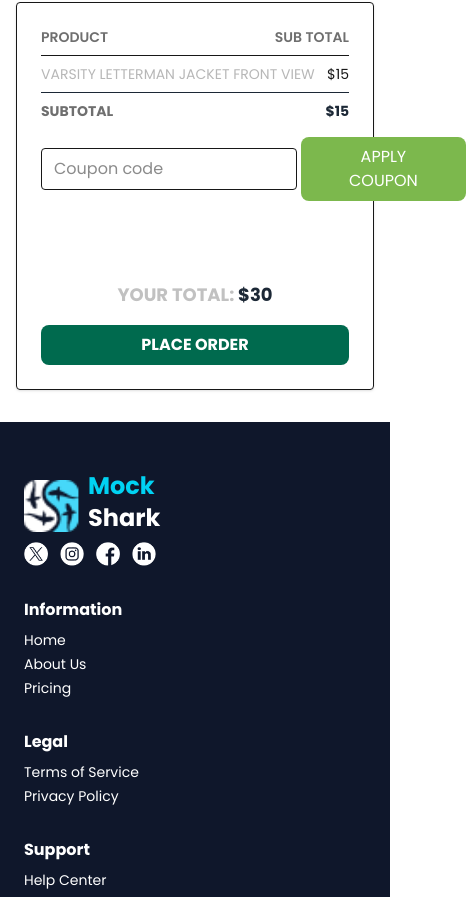
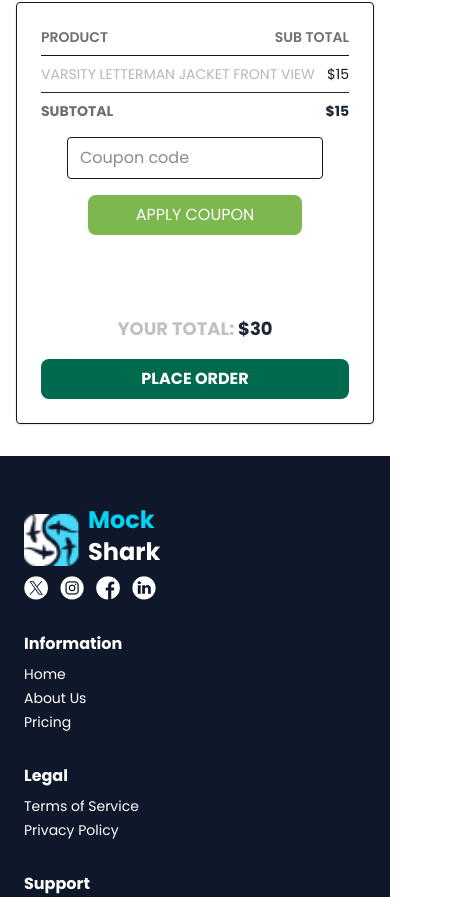
Before and after one commit to OmarFaruque/mockshark, a Next.js app: page /checkout in a window 390 px wide. Shown: the part 967-1864 px from the top of the page, 466 px wide, since content can reach past the window. Built offline with nearby package versions, Linux system fonts and the light colour scheme.

Commit message:
checkout page updated

```diff
--- a/src/app/checkout/page.jsx
+++ b/src/app/checkout/page.jsx
@@ -63,7 +63,7 @@ const Page = () => {
               </div>
             </div>
 
-           <div className="flex items-center justify-between gap-1 mb-4">
+           <div className="flex items-center flex-col lg:flex-row lg:justify-between gap-4 lg:gap-1 mb-4">
               <input type="text" placeholder="Coupon code" className="border px-3 py-2 rounded w-64 " />
               <button className="bg-[#7CB84D] text-white px-12 py-2 rounded-lg hover:bg-green-700">APPLY COUPON</button>
             </div>
```
